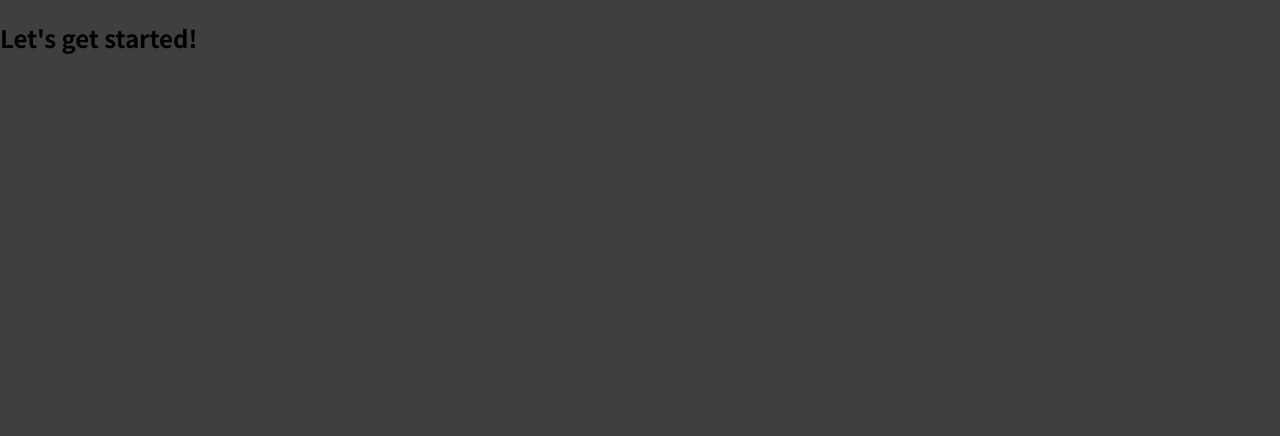
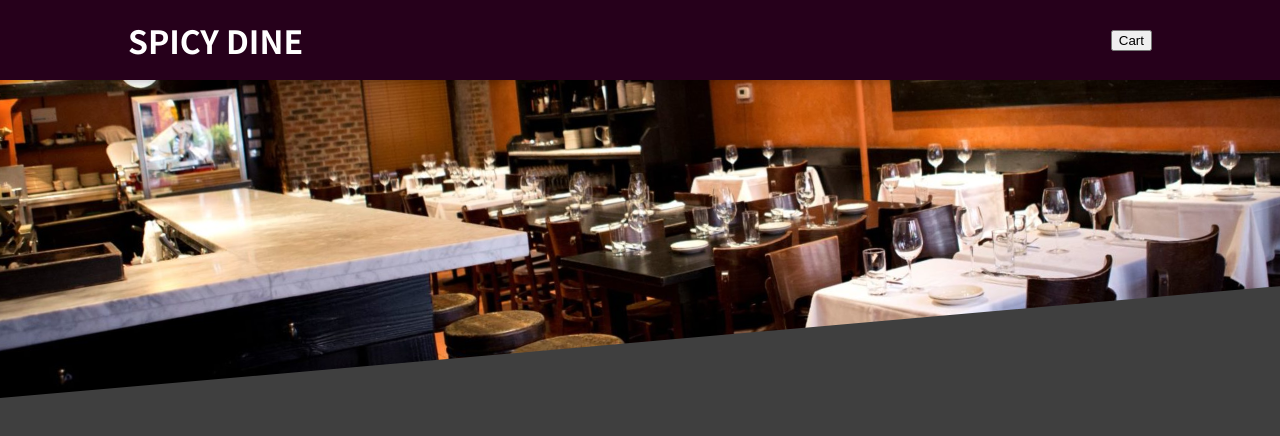
Before and after one commit to MahbubHossainFaisal/Food-Ordering-App, a React (Create React App) app in the folder Spicy-Dine/: page / in a window 1280 px wide. Shown: the top 436 px of the page. Built offline with nearby package versions, Linux system fonts and the light colour scheme.

Commit message:
Adding Header component with restaurant picture

```diff
--- a/Spicy-Dine/src/App.js
+++ b/Spicy-Dine/src/App.js
@@ -1,7 +1,10 @@
+import React from 'react'
+import Header from './components/Layouts/Header'
+
 function App() {
   return (
     <div>
-      <h2>Let's get started!</h2>
+     <Header />
     </div>
   );
 }
--- /dev/null
+++ b/Spicy-Dine/src/components/Layouts/Header.js
@@ -0,0 +1,19 @@
+import React from 'react'
+import restaurantImage from '../../assets/restautant-img.jpg'
+import classes from './Header.module.css'
+
+
+const Header = () =>{
+
+    return <React.Fragment>
+        <header className={classes.header}>
+            <h1>SPICY DINE</h1>
+            <button>Cart</button>
+        </header>
+        <div className={classes['main-image']}>
+            <img src={restaurantImage} alt='Preview of the restaurant'/>
+        </div>
+    </React.Fragment>
+}
+
+export default Header
--- /dev/null
+++ b/Spicy-Dine/src/components/Layouts/Header.module.css
@@ -0,0 +1,29 @@
+.header {
+    position: fixed;
+    top: 0;
+    left: 0;
+    width: 100%;
+    height: 5rem;
+    background-color: #26001b;
+    color: white;
+    display: flex;
+    justify-content: space-between;
+    align-items: center;
+    padding: 0 10%;
+    box-shadow: 0 2px 8px rgba(0, 0, 0, 0.25);
+    z-index: 10;
+}
+
+.main-image {
+    width: 100%;
+    height: 25rem;
+    z-index: 0;
+    overflow: hidden;
+}
+
+.main-image img {
+    width: 110%;
+    height: 100%;
+    object-fit: cover;
+    transform: rotateZ(-5deg) translateY(-4rem) translateX(-1rem);
+}
```
Also changed, not shown: Spicy-Dine/src/assets/restautant-img.jpg (added), 1 other file (tests, documents, lock files or other folders).
